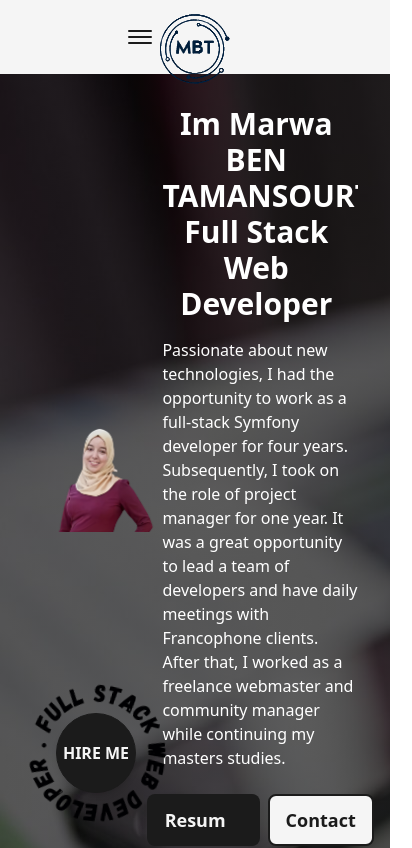
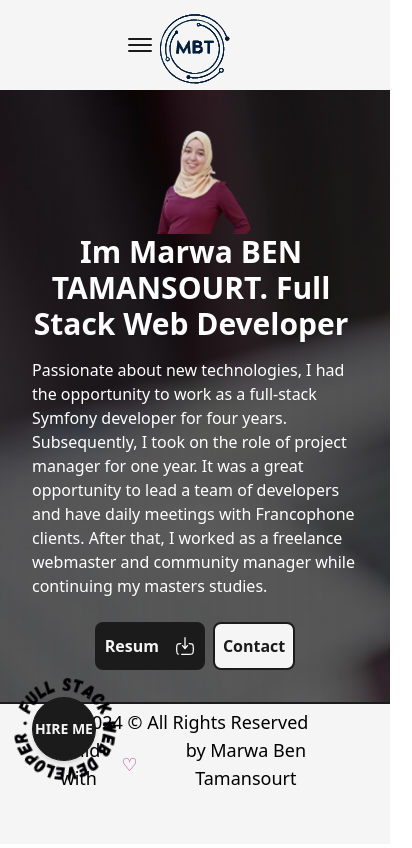
Before and after one commit to marwabtm/My_portfolio, a Next.js app: page / in a window 390 px wide. Shown: the top 848 px of the page, 412 px wide, since content can reach past the window. Built offline with nearby package versions, Linux system fonts and the light colour scheme.

Commit message:
modif responsive

```diff
--- a/src/components/FooterPrincipal.js
+++ b/src/components/FooterPrincipal.js
@@ -5,10 +5,10 @@ import Link from "next/link"
 const FooterPrincipal = () => {
     return (
         <footer className="w-full border-t-2 border-solid border-dark font-medium text-lg dark:text-light">
-            <Layout className="py-4 md:py-1 px-40 text-center flex justify-between bg-transparent">
+            <Layout className="py-4 md:py-1 px-40 lg:px-20 md:px-10 text-center flex justify-between bg-transparent flex items-center lg:flex-col">
                 <span>{new Date().getFullYear()} &copy; All Rights Reserved</span>
                 <div className="flex items-center">
-                    Build with <span className="text-primary dark:text-secondary text-2xl px-1">&#9825;</span> by Marwa Ben Tamansourt
+                    Build with <span className="text-primary dark:text-secondary text-xl lg:text-lg px-1">&#9825;</span> by Marwa Ben Tamansourt
                 </div>
             </Layout>
         </footer>
--- a/src/components/HireMe.js
+++ b/src/components/HireMe.js
@@ -4,13 +4,13 @@ import Link from "next/link"
 
 const HireMe = () => {
     return (
-        <div className="fixed left-4 bottom-4 flex items-center justfy-center overflow-hidden">
-            <div className="w-40 h-auto flex items-center justify-center relative animate-spin animate-spin-slow">
+        <div className="fixed left-4 bottom-4 flex items-center justfy-center overflow-hidden lg:bottom-10 lg:left-2 sm:bottom-10 sm:left-2 ">
+            <div className="w-40 h-auto flex items-center justify-center relative animate-spin animate-spin-slow md:w-28">
                 <CircularText className={"fill-dark dark:fill-light"} />
             </div>
             <Link href="mailto:marwa.bentamansourt@gmail.com" className="flex items-center justify-center absolute left-1/2 top-1/2 -translate-x-1/2 -translate-y-1/2 bg-dark
                 text-light shadow-md border border-solid border-dark w-20 h-20 rounded-full font-semibold hover:bg-light hover:text-dark
-                dark:bg-light dark:text-dark hover:dark:bg-dark hover:dark:text-light" >
+                dark:bg-light dark:text-dark hover:dark:bg-dark hover:dark:text-light md:w-16 md:h-16 md:text-sm " >
                 HIRE ME
             </Link>
         </div>
--- a/src/components/Navbar.js
+++ b/src/components/Navbar.js
@@ -54,7 +54,7 @@ const Navbar = () => {
         setIsOpen(!isOpen)
     }
     return (
-        <header className="w-full px-32 py-8 font-medium flex item-center justify-between dark:text-light relative" >
+        <header className="w-full px-32 py-8 lg:py-10 font-medium flex item-center justify-between dark:text-light relative" >
             <button className="flex-col justify-center items-center hidden lg:flex" onClick={handleClick}>
                 <span className={`bg-dark dark:bg-light block h-0.5 w-6 transition-all duration-300 ease-out rounded-sm ${isOpen ? 'rotate-45 translate-y-1' : '-translate-y-0.5'} `}></span>
                 <span className={`bg-dark dark:bg-light block h-0.5 w-6 transition-all duration-300 ease-out rounded-sm my-0.5 ${isOpen ? 'opacity-0' : 'opacity-100'} `}></span>
--- a/src/pages/index.js
+++ b/src/pages/index.js
@@ -21,37 +21,33 @@ export default function Home() {
       <main className="flex items-center text-dark w-full bg-transparent dark:text-light" style={{
         backgroundImage: `linear-gradient(90deg, rgba(0, 0, 0, 0.6), rgba(20, 20, 20, 0.7)), url(${bg.src})`
       }}>
-        <Layout className="bg-transparent p-24 xl:p-20 lg:p-16 md:p-12 sm:p-8 pb-0 pt-20 lg:pt-14 md:pt-12 sm:pt-8" >
+        <Layout className="bg-transparent p-20 xl:p-16 lg:p-14 md:p-12 sm:p-8 pb-0 pt-16 xl:pt-20 lg:pt-44 md:pt-10 sm:pt-8" >
 
-          <div className="flex items-center justify-between bg-transparent" >
-            <div className="w-2/5 p-0 ">
-              <Image src={profilPic} alt="photo profil" priority sizes="(max-width: 768px) 100vw, (max-width: 1200px) 50vw, 33vw" />
+          <div className="flex items-center justify-between bg-transparent w-full lg:flex-col" >
+            <div className="w-2/5 p-0  ">
+              <Image src={profilPic} alt="photo profil" className="w-full h-auto lg:hidden md:inline-block md:w-full"
+                priority sizes="(max-width: 768px) 100vw, (max-width: 1200px) 50vw, 33vw" />
             </div>
-            <div className="w-3/5 text-white flex flex-col items-center self-center">
+            <div className="w-3/5 text-white flex flex-col items-center self-center lg:w-full">
               <AnimatedText text="Im Marwa BEN TAMANSOURT. Full Stack Web Developer"
                 className="!text-5xl text-center text-white lg:!text-4xl md:!text-3xl  " />
               <p className="my-4 text-base font-medium">
-                Passionate about new technologies, I had the opportunity
-                to work as a full-stack Symfony developer for four years.
-                Subsequently, I took on the role of project manager for one
-                year. It was a great opportunity to lead a team of developers
+                Passionate about new technologies, I had the opportunity to work as a full-stack Symfony developer for four years.
+                Subsequently, I took on the role of project manager for one year. It was a great opportunity to lead a team of developers
                 and have daily meetings with Francophone clients.
-                After that, I worked as a freelance webmaster and community manager
-                while continuing my masters studies.
+                After that, I worked as a freelance webmaster and community manager while continuing my masters studies.
               </p>
               <div className="flex items-center  mt-2  justify-start ">
                 <Link href="/CV_BenTamansourt_Marwa.pdf" target={"_blank"}
-                  className="mr-2 flex items-center bg-dark text-light p-2.5 px-4
-                  rounded-lg text-lg font-semibold hover:bg-light hover:text-dark
-                  border-2 border-solid border-transparent hover:border-dark group"
-                  download={true}
-                >Resum <DownIcon className={"w-6 ml-4"} /></Link>
+                  className="mr-2 flex items-center bg-dark text-light p-2.5 px-4 rounded-lg text-lg lg:text-base  lg:px-2 font-semibold hover:bg-light hover:text-dark
+                  border-2 border-solid border-transparent hover:border-dark group" download={true}
+                >Resum <DownIcon className={"w-6 ml-4 lg:w-5"} /></Link>
 
 
                 <Link href="mailto:marwa.bentamansourt@gmail.com" target={"_blank"}
                   className="flex items-center bg-light text-dark p-2.5 px-4
                 rounded-lg text-lg font-semibold hover:bg-dark hover:text-light
-                border-2 border-solid border-dark hover:border-transparent"
+                border-2 border-solid border-dark hover:border-transparent lg:text-base lg:px-2 "
                 >Contact</Link>
               </div>
             </div>
```
